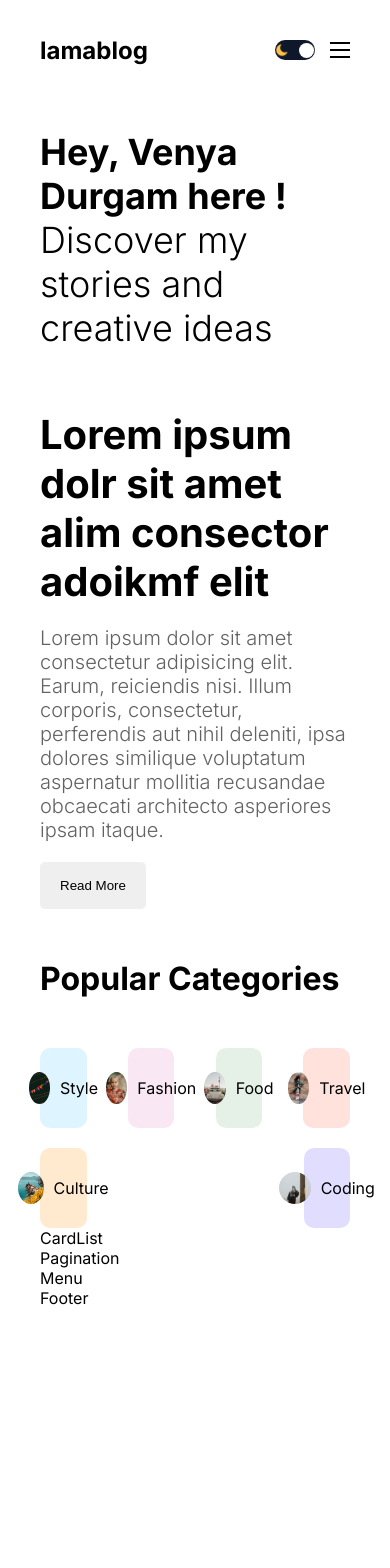
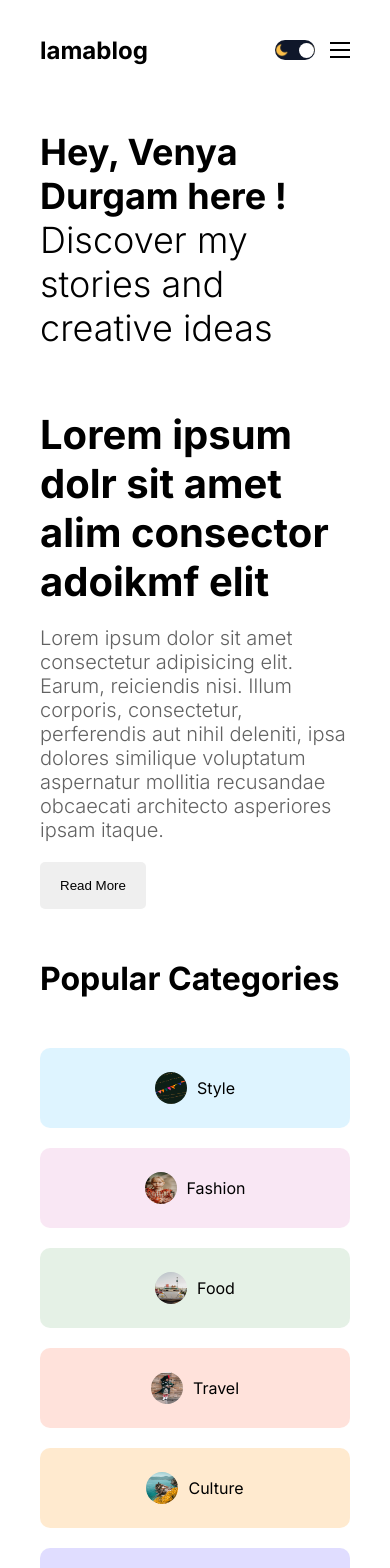
Before and after one commit to Venyad/BlogApp, a Next.js app: page / in a window 390 px wide. Shown: the top 1568 px of the page. Before the commit the page ends 1308 px from the top, so only its background shows below. Built offline with nearby package versions, Linux system fonts and the light colour scheme.

Commit message:
Updated category component responsiveness

```diff
--- a/src/components/categoryList/categoryList.module.css
+++ b/src/components/categoryList/categoryList.module.css
@@ -47,3 +47,27 @@
 .image{
     border-radius: 50%;
 }
+
+@media screen and (max-width:1280px){
+    .category{
+        width: 20%;
+    }
+}
+
+@media screen and (max-width:1024px){
+    .category{
+        width: 25%;
+    }
+}
+
+@media screen and (max-width:768px){
+    .category{
+        width: 45%;
+    }
+}
+
+@media screen and (max-width:640px){
+    .category{
+        width: 100%;
+    }
+}
```
